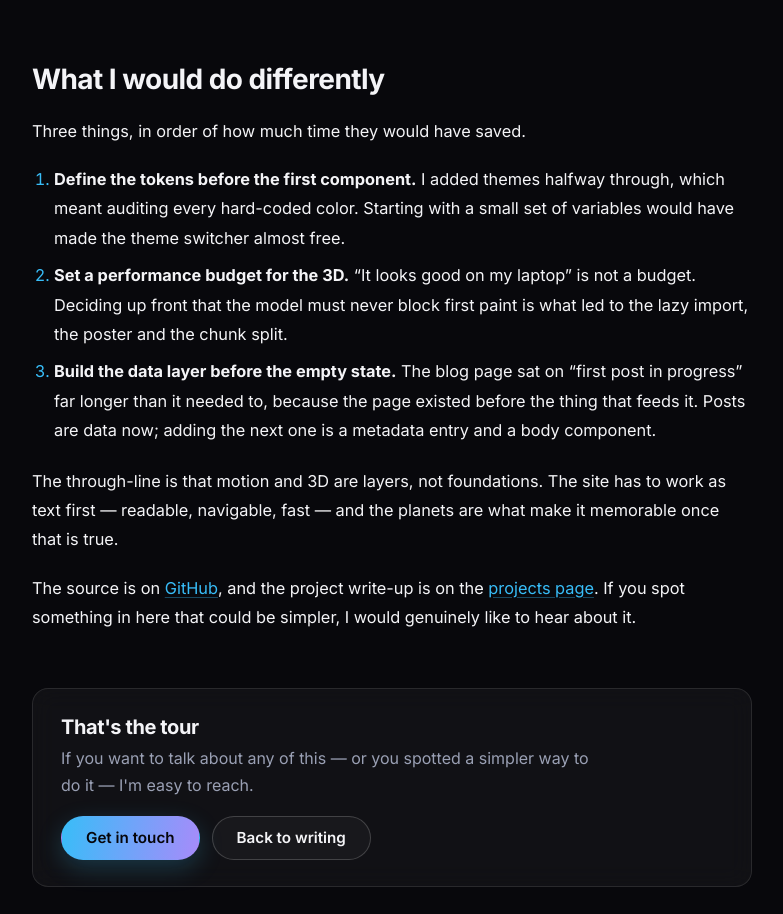
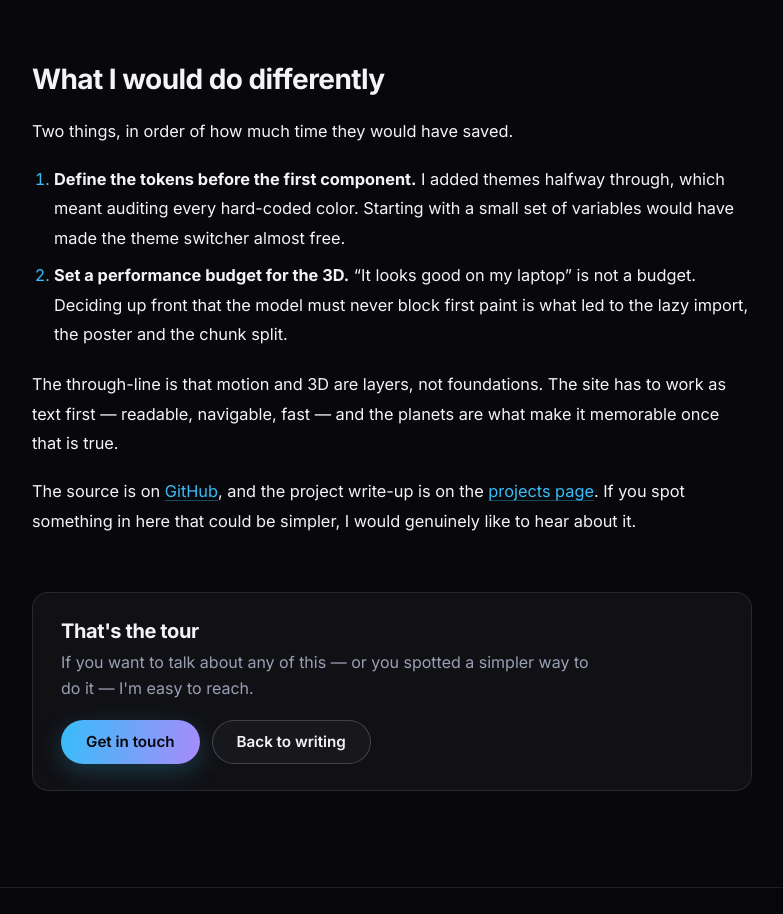
Before and after one commit to sanudking/portfolio, a React (Vite) app: page /blog/building-this-portfolio in a window 1280 px wide. Shown: the part 6303-7217 px from the top of the page, without its empty margins (104-887 px from the left). Built offline with nearby package versions, Linux system fonts and the light colour scheme.

Commit message:
Trim a lesson from the portfolio post

```diff
--- a/src/content/posts/building-this-portfolio.jsx
+++ b/src/content/posts/building-this-portfolio.jsx
@@ -306,7 +306,7 @@ const y = useTransform(
       <h2>What I would do differently</h2>
 
       <p>
-        Three things, in order of how much time they would have saved.
+        Two things, in order of how much time they would have saved.
       </p>
 
       <ol>
@@ -321,13 +321,6 @@ const y = useTransform(
           my laptop” is not a budget. Deciding up front that the model must
           never block first paint is what led to the lazy import, the poster and
           the chunk split.
-        </li>
-        <li>
-          <strong>Build the data layer before the empty state.</strong> The blog
-          page sat on “first post in progress” far longer than it needed to,
-          because the page existed before the thing that feeds it. Posts are
-          data now; adding the next one is a metadata entry and a body
-          component.
         </li>
       </ol>
 
```
